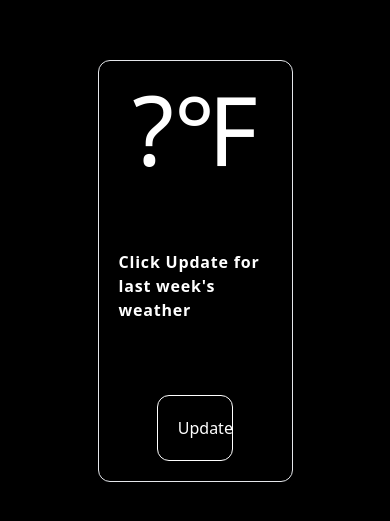
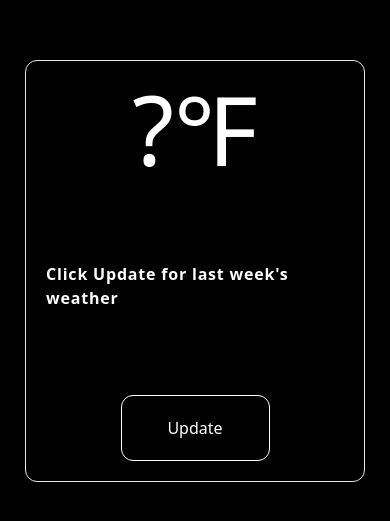
Before and after one commit to steven-the-qa/temp-blanket-helper, a React (Create React App) app: page / in a window 390 px wide. Shown: the part 151-672 px from the top of the page. Built offline with nearby package versions, Linux system fonts and the light colour scheme.

Commit message:
make the app responsive for mobile screens

```diff
--- a/src/App.js
+++ b/src/App.js
@@ -126,18 +126,16 @@ function App() {
       else if (lastWeekAvg >= 91) {
         setLastWeekColor('red')
       }
-      else {
-        setLastWeekColor('white')
-      }
     }
   }, [lastWeekAvg])
 
-  const tempTextStyles = lastWeekColor ? `text-${lastWeekColor}` : 'text-white'
+  const tempTextStyles = lastWeekColor ? `text-${lastWeekColor} text-8xl` : 'text-white text-8xl'
   const titleCaseColor = convertFromCamel(lastWeekColor)
+
   return (
-    <main className='h-[100vh] flex flex-col justify-center items-center bg-black text-white'>
-      <section className='flex flex-col items-center justify-between w-[50%] h-[50%] border p-5 bg-black p-5 rounded-xl text-white'>
-        <h1 className={`${tempTextStyles} text-8xl`}>{lastWeekAvg}&#8457;</h1>
+    <main className='h-[100vh] flex flex-col justify-center items-center text-white bg-black'>
+      <section className='flex flex-col items-center justify-between w-[50%] min-h-[420px] min-w-[340px] h-[50%] border p-5 bg-black p-5 rounded-xl'>
+        <h1 className={tempTextStyles}>{lastWeekAvg}&#8457;</h1>
         <p className='font-semibold tracking-wider'>{titleCaseColor ?? "Click Update for last week's weather"}</p>
         <button className='w-[50%] border border-white rounded-xl p-5 hover:bg-white hover:text-black' onClick={updateAvg}>Update</button>
       </section>
```
